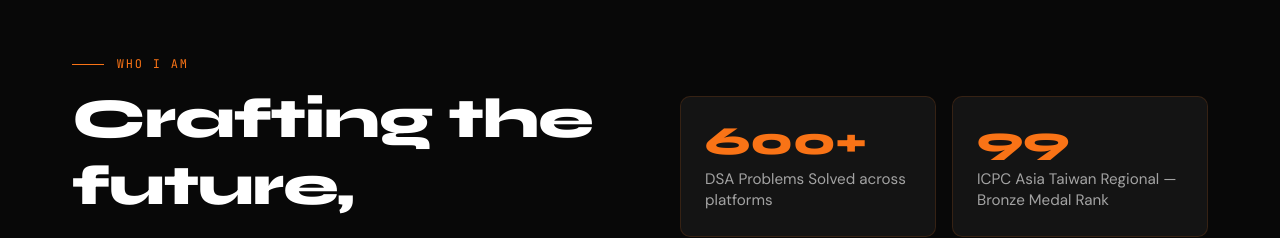
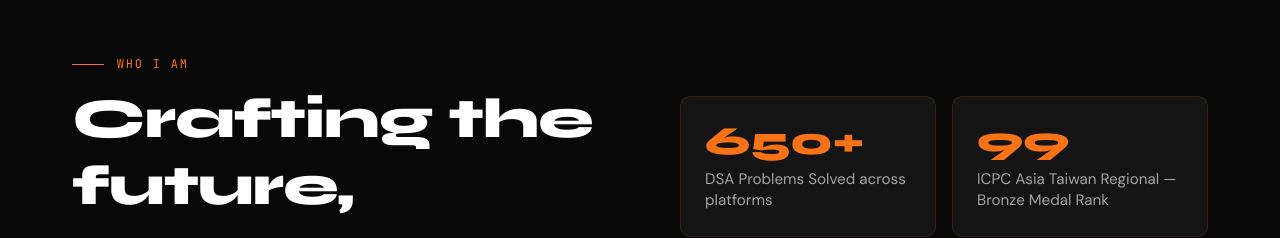
Before and after one commit to imnehal360/portfolio, a Next.js app: page / in a window 1280 px wide. Shown: the part 840-1078 px from the top of the page. Built offline with nearby package versions, Linux system fonts and the light colour scheme.

Commit message:
fix dsa count

```diff
--- a/components/about/About.jsx
+++ b/components/about/About.jsx
@@ -38,7 +38,7 @@ function AnimatedCounter({ target, isDecimal = false }) {
     };
   }, [target]);
 
-  const suffix = target === 99 ? '' : target >= 600 ? '+' : '';
+  const suffix = target === 99 ? '' : target >= 650 ? '+' : '';
 
   return <span className="stat-num" ref={ref}>{count}{suffix}</span>;
 }
@@ -69,7 +69,7 @@ export default function About() {
         <div className="about-grid">
           <div className="about-text reveal">
             <div className="section-label">Who I am</div>
-            <h2 className="section-title">Crafting the future,<br/><span>one commit</span> at a time.</h2>
+            <h2 className="section-title">Crafting the future,<br /><span>one commit</span> at a time.</h2>
             <div className="glow-line"></div>
             <p>I'm Muhammad Nehal — a <em>Computer Science student at IIIT Manipur</em> with a deep passion for building systems that matter. From architecting MERN stack applications to engineering AI-powered solutions, I thrive at the intersection of software and intelligence.</p>
             <p>My journey into tech started with competitive programming, where I developed a <em>strong problem-solving mindset</em>. Today, I apply that rigor to everything I build — whether it's a production-ready API, a multimodal ML pipeline, or a polished user interface.</p>
@@ -86,7 +86,7 @@ export default function About() {
           </div>
           <div className="stats-grid reveal reveal-delay-2">
             <div className="stat-card">
-              <AnimatedCounter target={600} />
+              <AnimatedCounter target={650} />
               <div className="stat-label">DSA Problems Solved across platforms</div>
             </div>
             <div className="stat-card">
```
